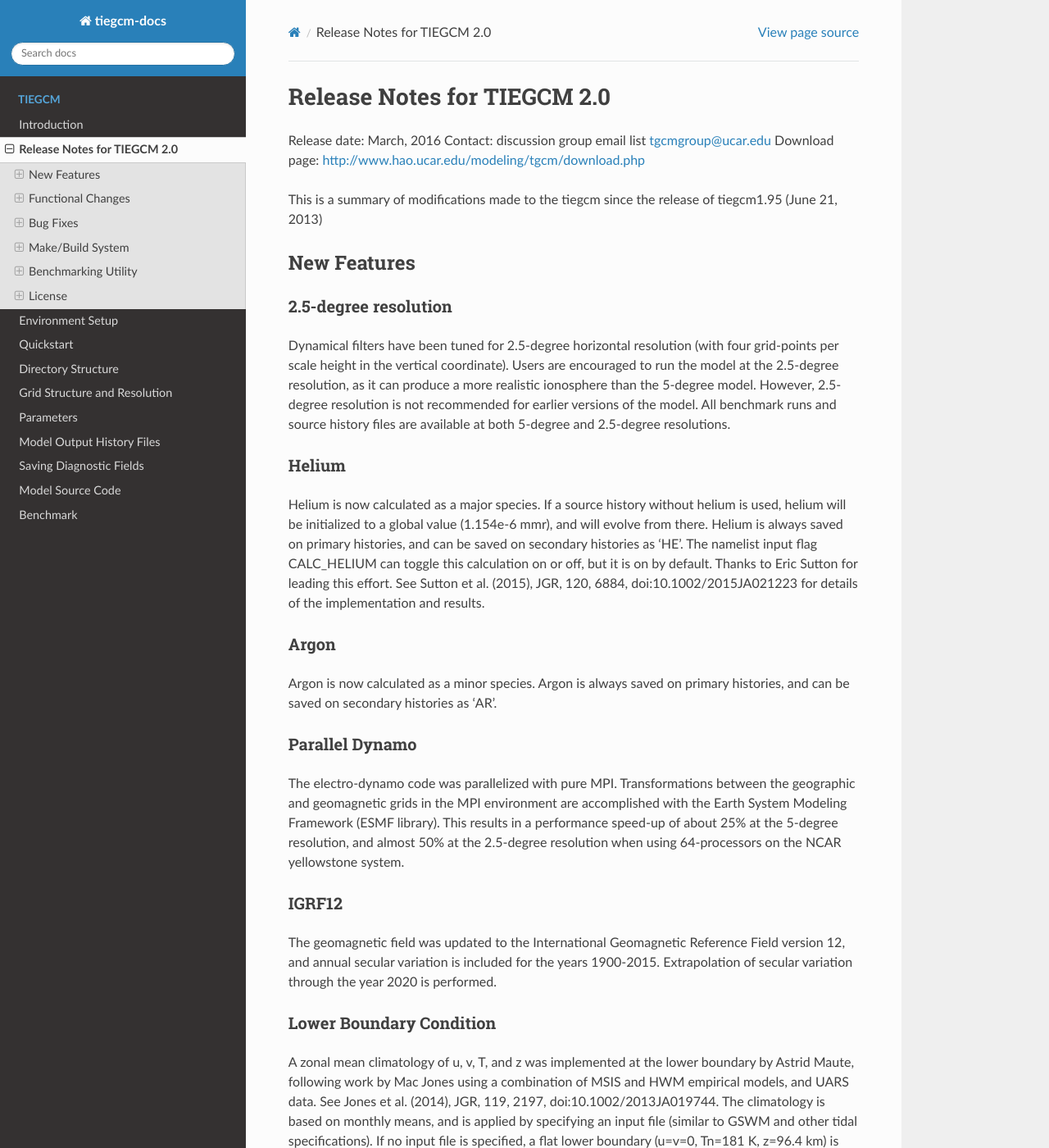
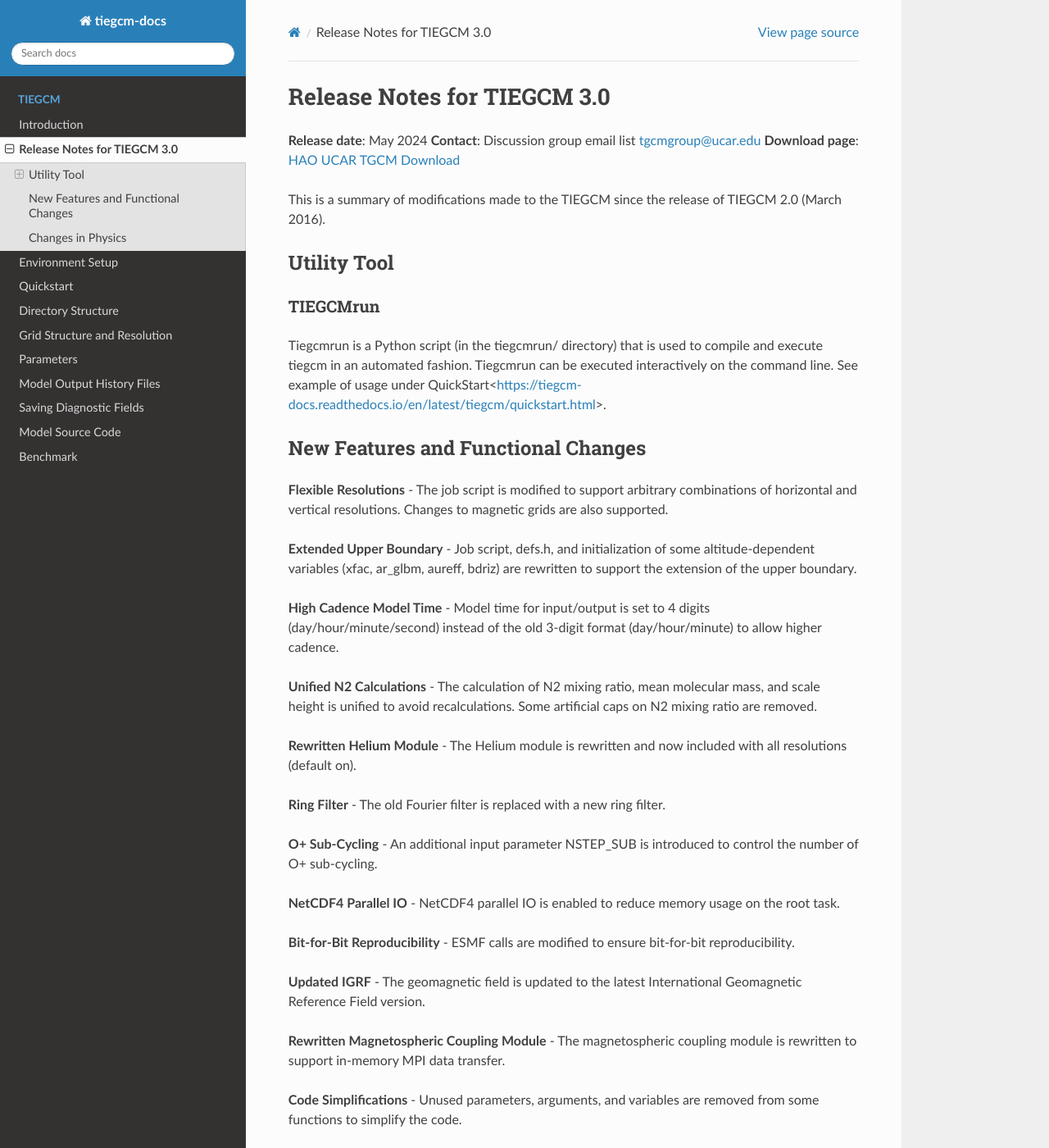
Before and after one commit to NCAR/tiegcm-docs, a Sphinx documentation site: the page built from docs/source/tiegcm/release_notes.rst, in a window 1280 px wide and 1400 px high. Shown: the whole window at 82% size. Built offline with Sphinx 7.4.7 and the Read the Docs theme 2.0.0, drawn with Linux system fonts in a browser that asks for light colours; some of the changed text lies outside the part shown.

Commit message:
Update release_notes.rst

```diff
--- a/docs/source/tiegcm/release_notes.rst
+++ b/docs/source/tiegcm/release_notes.rst
@@ -1,144 +1,97 @@
-Release Notes for TIEGCM 2.0
+Release Notes for TIEGCM 3.0
 ============================
-Release date: March, 2016
-Contact: discussion group email list tgcmgroup@ucar.edu
-Download page: http://www.hao.ucar.edu/modeling/tgcm/download.php
 
-This is a summary of modifications made to the tiegcm since the release of tiegcm1.95 (June 21, 2013)
+**Release date**: May 2024
+**Contact**: Discussion group email list tgcmgroup@ucar.edu
+**Download page**: `HAO UCAR TGCM Download <https://github.com/NCAR/tiegcm/tree/master>`_
 
-New Features
+This is a summary of modifications made to the TIEGCM since the release of TIEGCM 2.0 (March 2016).
+
+
+Utility Tool
 ------------
 
-2.5-degree resolution
-^^^^^^^^^^^^^^^^^^^^^
-
-Dynamical filters have been tuned for 2.5-degree horizontal resolution (with four grid-points per scale height in the vertical coordinate). Users are encouraged to run the model at the 2.5-degree resolution, as it can produce a more realistic ionosphere than the 5-degree model. However, 2.5-degree resolution is not recommended for earlier versions of the model. All benchmark runs and source history files are available at both 5-degree and 2.5-degree resolutions.
-
-Helium
-^^^^^^
-
-Helium is now calculated as a major species. If a source history without helium is used, helium will be initialized to a global value (1.154e-6 mmr), and will evolve from there. Helium is always saved on primary histories, and can be saved on secondary histories as ‘HE’. The namelist input flag CALC_HELIUM can toggle this calculation on or off, but it is on by default. Thanks to Eric Sutton for leading this effort. See Sutton et al. (2015), JGR, 120, 6884, doi:10.1002/2015JA021223 for details of the implementation and results.
-
-Argon
-^^^^^
-
-Argon is now calculated as a minor species. Argon is always saved on primary histories, and can be saved on secondary histories as ‘AR’.
-
-Parallel Dynamo
-^^^^^^^^^^^^^^^
-
-The electro-dynamo code was parallelized with pure MPI. Transformations between the geographic and geomagnetic grids in the MPI environment are accomplished with the Earth System Modeling Framework (ESMF library). This results in a performance speed-up of about 25% at the 5-degree resolution, and almost 50% at the 2.5-degree resolution when using 64-processors on the NCAR yellowstone system.
-
-IGRF12
-^^^^^^
-
-The geomagnetic field was updated to the International Geomagnetic Reference Field version 12, and annual secular variation is included for the years 1900-2015. Extrapolation of secular variation through the year 2020 is performed.
-
-Lower Boundary Condition
-^^^^^^^^^^^^^^^^^^^^^^^^
-
-A zonal mean climatology of u, v, T, and z was implemented at the lower boundary by Astrid Maute, following work by Mac Jones using a combination of MSIS and HWM empirical models, and UARS data. See Jones et al. (2014), JGR, 119, 2197, doi:10.1002/2013JA019744. The climatology is based on monthly means, and is applied by specifying an input file (similar to GSWM and other tidal specifications). If no input file is specified, a flat lower boundary (u=v=0, Tn=181 K, z=96.4 km) is employed as in the past. Other zonal mean climatologies can be used by generating and specifying a different file.
-
-Non-Migrating Tides
-^^^^^^^^^^^^^^^^^^^
-
-GSWM non-migrating tides are turned on in the default namelist inputs for 2.5-degree resolution only. They can be used with either resolution but are only recommended at 2.5-degree. Migrating tides are on be default at both resolutions. All GSWM tides are switchable on/off simply by specifying or not specifying an input file.
-
-Additional Diagnostic Fields
-^^^^^^^^^^^^^^^^^^^^^^^^^^^^
-
-Many additional diagnostic fields are available as optional outputs on secondary files, including RHO, N2, HE, AR, ZGMID, EFLUX, NFLUX, ALFA, CUSP, and DRIZZLE, TEC, conductivities, ExB velocities, currents, cooling and heating rates. See the Namelist Input File section of the User Guide, scripts/master.inp, and src/diags.F.
-
-Pressure/Altitude Coordinates
-^^^^^^^^^^^^^^^^^^^^^^^^^^^^^
-
-For altitude-registering of output fields, see Grid Structure and Resolution section of the User Guide for an explanation of the pressure grids, reference pressure, geometric v. geopotential height, and interfaces v. midpoints. See also Altitude Coordinates in the TIEGCM for a detailed explanation of the relationship between the Pressure and Altitude coordinates in the TIEGCM.
-
-
-Functional Changes
-------------
-
-Namelist Input
-^^^^^^^^^^^^^^
-
-The comment character in namelist input files is now and exclamation point (!) (formerly it was a semi-colon). This was changed to conform to the Fortran standard. If you have many input files with the ‘;’ comment character, use the change_nlcomment script in the scripts directory to replace the comment chars. However, we strongly urge that for v. 2.0, users start over with new namelist input files using the examples in scripts/.inp as templates. Also use the new example job files in scripts/.job. Reading the input file was simplified in the source code (see src/input_read.F), and in the job scripts, the input file is an argument to the program rather than redirected as unit 5.
-
-Time Step
-^^^^^^^^^
-
-The recommended and default time steps are now 60 s at 5-degree resolution and 30 s at 2.5-degree resolution. We strongly urge users to use the recommended time steps. Changing the time step will change the model results. Sometimes it may be absolutely necessary to shorten the time step, e.g., during a major storm, but in that case it is advisable to do so for only as long as absolutely necessary to get through the peak of the storm.
-
-Shapiro Filter
-^^^^^^^^^^^^^^
-
-The Shapiro filter factor was reduced to 3.0e-3 for the default time step, and now changes if the time step is changed. This minimizes but does not eliminate varying results for different time steps. The filter factor = 3.0e-3 x (time step)/(default time step), i.e., it is reduced for shorter steps (see “shapiro” in src/cons.F).
-
-FFT Filters
-^^^^^^^^^^^
-
-The polar FFT filters were re-tuned for the 2.5-degree resolution model (no change at 5-degree).
-
-O+ Floor
-^^^^^^^^
-
-A double-Gaussian shaped floor (in latitude and altitude) is applied to O+ at low-to-mid latitudes in the F-region in order to keep the model stable when the ionosphere gets very low in density. It can be turned off in the namelist inputs but this is not recommended. See Namelist parameter ENFORCE_OPFLOOR
-
-O+ Diffusion Limiter
-^^^^^^^^^^^^^^^^^^^^
-
-An optional O+ diffusion coefficient limit can be supplied as a namelist input. This can improve model stability in the topside F-region, but it is only recommended as a last resort since it will change model results. See Namelist parameter OPDIFFCAP
-
-Bug Fixes
-------------
-
-Reduced Temperature
-^^^^^^^^^^^^^^^^^^^^
-
-The reduced temperature (Ti+Tn)/2 was erroneously coded in the O+ transport routine as (Ti+Te)/2 (which is actually the plasma temperature). This bug has been there for a long time, probably dating back to the TIGCM in the 1980’s. This was corrected, which makes small but significant changes in the ionosphere, particularly in the vicinity of the F2 peak. NmF2 generally changes by <10%, but this is nevertheless a significant correction. The model is also somewhat less stable at 2.5-degrees due to this correction. Note that the plasma temperature is also used in O+ transport but this was correctly defined in the code.
-
-Other Miscellaneous Corrections
-^^^^^^^^^^^^^^^^^^^^^^^^^^^^^^^^
-
-    The domain decomposition was adjusted so that the model can run with 4 processors
-    ZG, ZGmid and DEN extrapolation to the top level was corrected.
-    GLAT and ALT input/output to apex.F90 was updated
-    A problem using ESMF with a single processor was fixed.
-
-Make/Build System
-------------
-
-Platforms
-^^^^^^^^^
-
-The TIE-GCM can be run on the NCAR yellowstone supercomputer or on Linux desktop computers. Some users have run it on PC and Mac, and desktops and laptops, but the setup may require some re-configuration by the user. Compiling with MPI is now required on any platform, but the model may still be run using a single processor. We recommend 4 to 16 processors for the 5-degree resolution model and 8 to 64 processors for the 2.5-degree resolution model.
-
-Compilers
-^^^^^^^^^
-
-The TIE-GCM can be run on three Fortran compilers for Linux desktop systems: Intel, PGI, and GNU gfortran. On the NCAR yellowstone system, only Intel is used. Intel is the default compiler, because it consistently out-performs the other compilers.
-
-ESMF Library
-^^^^^^^^^^^^
-
-The parallel dynamo now requires that the ESMF library be linked. The NetCDF library is also still required. See Grid Structure and Resolution for more information.
-
-Note
-^^^^
-
-A warning for user’s of previous revisions of TIEGCM: Do not use old namelist input files or job scripts from previous revisions. Copy the default files from the scripts/ directory, and modify them for your own runs. Also, for initial runs, do not build/execute the model in an old execdir. Instead, allow the job script to make a new execdir for you.
-
-Benchmarking Utility
-------------
-
-Tgcmrun
+TIEGCMrun
 ^^^^^^^
 
-Tgcmrun is a Python code (in the tgcmrun/ directory) that can be used to make selected benchmark runs of the model in a semi-automated fashion. Tgcmrun can be executed interactively on the command line, or a series of runs can be submitted from a simple shell script using command-line arguments. See example scripts ‘run_*’ or type ‘tgcmrun -h’ in the tgcmrun directory a usage statement. The tgcmrun directory takes the place of the former ‘tests’
+Tiegcmrun is a Python script (in the tiegcmrun/ directory) that is used to compile and execute tiegcm in an automated fashion. Tiegcmrun can be executed interactively on the command line. See example of usage under QuickStart<https://tiegcm-docs.readthedocs.io/en/latest/tiegcm/quickstart.html>.
 
-License
-------------
+New Features and Functional Changes
+-----------------------------------
 
-Academic Research License
-^^^^^^^^^^^^^^^^^^^^^^^^^
+**Flexible Resolutions**
+- The job script is modified to support arbitrary combinations of horizontal and vertical resolutions. Changes to magnetic grids are also supported.
 
-The open-source academic research license was updated. This license requires that any derivatives of the model also be open-source, that the model can be used for academic research purposes only, and that the code cannot be sold. The updates clarify that the prohibition on sales includes derivative products as well as code, and that operational use is not permitted. Any existing licenses for v. 1.9* are replaced by this license for v. 2.0. See the file tiegcmlicense.txt here and in the src directory.
+**Extended Upper Boundary**
+- Job script, defs.h, and initialization of some altitude-dependent variables (xfac, ar_glbm, aureff, bdriz) are rewritten to support the extension of the upper boundary.
+
+**High Cadence Model Time**
+- Model time for input/output is set to 4 digits (day/hour/minute/second) instead of the old 3-digit format (day/hour/minute) to allow higher cadence.
+
+**Unified N2 Calculations**
+- The calculation of N2 mixing ratio, mean molecular mass, and scale height is unified to avoid recalculations. Some artificial caps on N2 mixing ratio are removed.
+
+**Rewritten Helium Module**
+- The Helium module is rewritten and now included with all resolutions (default on).
+
+**Ring Filter**
+- The old Fourier filter is replaced with a new ring filter.
+
+**O+ Sub-Cycling**
+- An additional input parameter NSTEP_SUB is introduced to control the number of O+ sub-cycling.
+
+**NetCDF4 Parallel IO**
+- NetCDF4 parallel IO is enabled to reduce memory usage on the root task.
+
+**Bit-for-Bit Reproducibility**
+- ESMF calls are modified to ensure bit-for-bit reproducibility.
+
+**Updated IGRF**
+- The geomagnetic field is updated to the latest International Geomagnetic Reference Field version.
+
+**Rewritten Magnetospheric Coupling Module**
+- The magnetospheric coupling module is rewritten to support in-memory MPI data transfer.
+
+**Code Simplifications**
+- Unused parameters, arguments, and variables are removed from some functions to simplify the code.
+
+**MPI Subroutine Optimizations**
+- Some MPI subroutines are rewritten for a speed boost.
+
+**Consistent Dipmin Calculation**
+- Dipmin is set to sin(dlat*2*dtr) instead of being manually set for different resolutions.
+
+**Miscellaneous Bug Fixes**
+- Various minor bug fixes.
+
+Changes in Physics
+------------------
+
+**Solar Heating Coefficients**
+- Modified coefficients of solar heating (Astrid Maute).
+
+**Height Variation of Equatorward Electric Field**
+- A scaling factor is added to account for the height variation of the equatorward electric field (elam) (Astrid Maute).
+
+**Field-Aligned Ion Drag**
+- Field-aligned ion drag is included in the momentum equation (Jiuhou Lei).
+
+**Electron Heat Flux Parameterization**
+- The parameterization scheme of electron heat flux (fed) near the equator is changed in settei (Tong Dang).
+
+**Thermal Electron Heating Efficiency**
+- A sixth-order polynomial is used for thermal electron heating efficiency (Yihui Cai).
+
+**Electrojet Turbulent Heating**
+- Electrojet turbulent heating is introduced, default off (Jing Liu).
+
+**Empirical SAPS**
+- Empirical SAPS is introduced, default off (Cheng Sheng).
+
+**Eclipse Solar EUV Masking**
+- Support for eclipse solar EUV masking is added (Tong Dang).
+
+**Lower Boundary Forcing by External Data**
+- Support for lower boundary forcing by external data (SD nudging, Haonan Wu).
+
+For any questions or further information, please contact the discussion group email list at tgcmgroup@ucar.edu.
```
